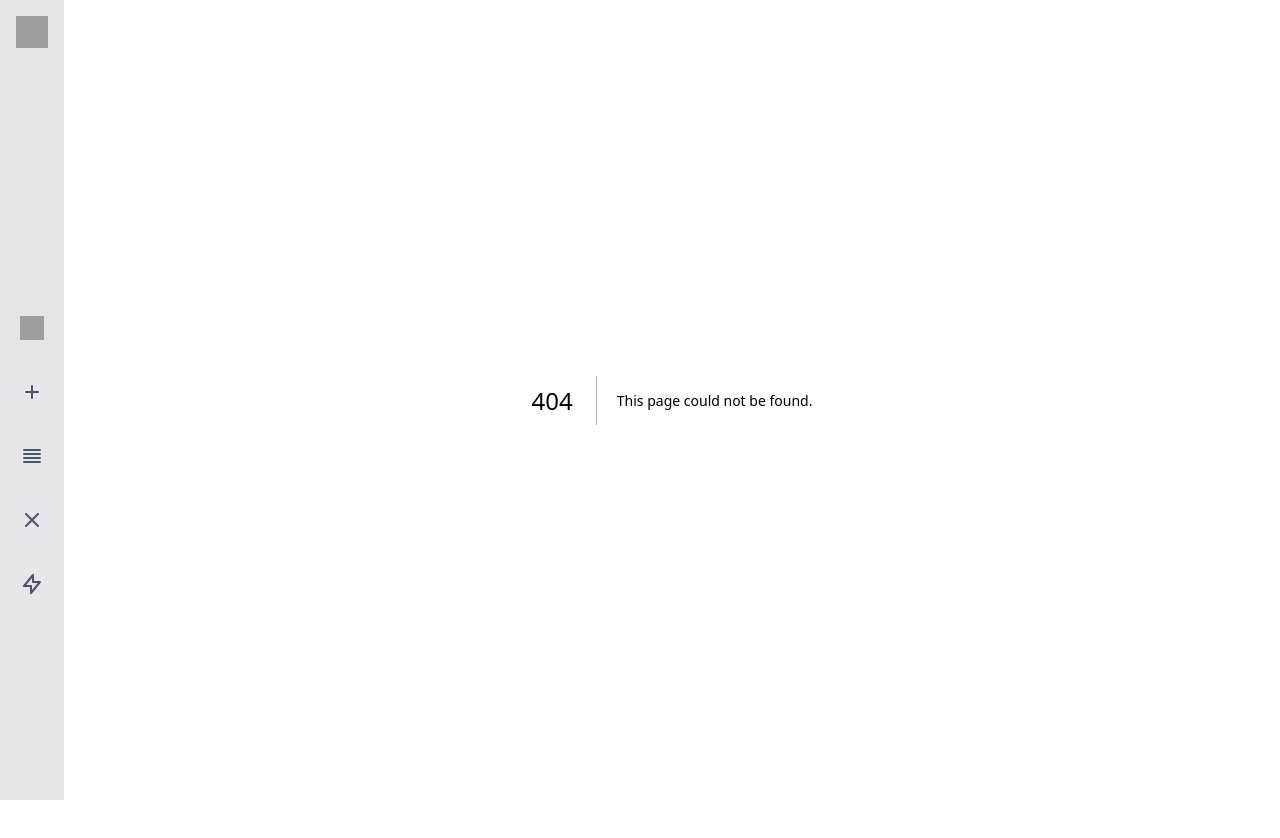
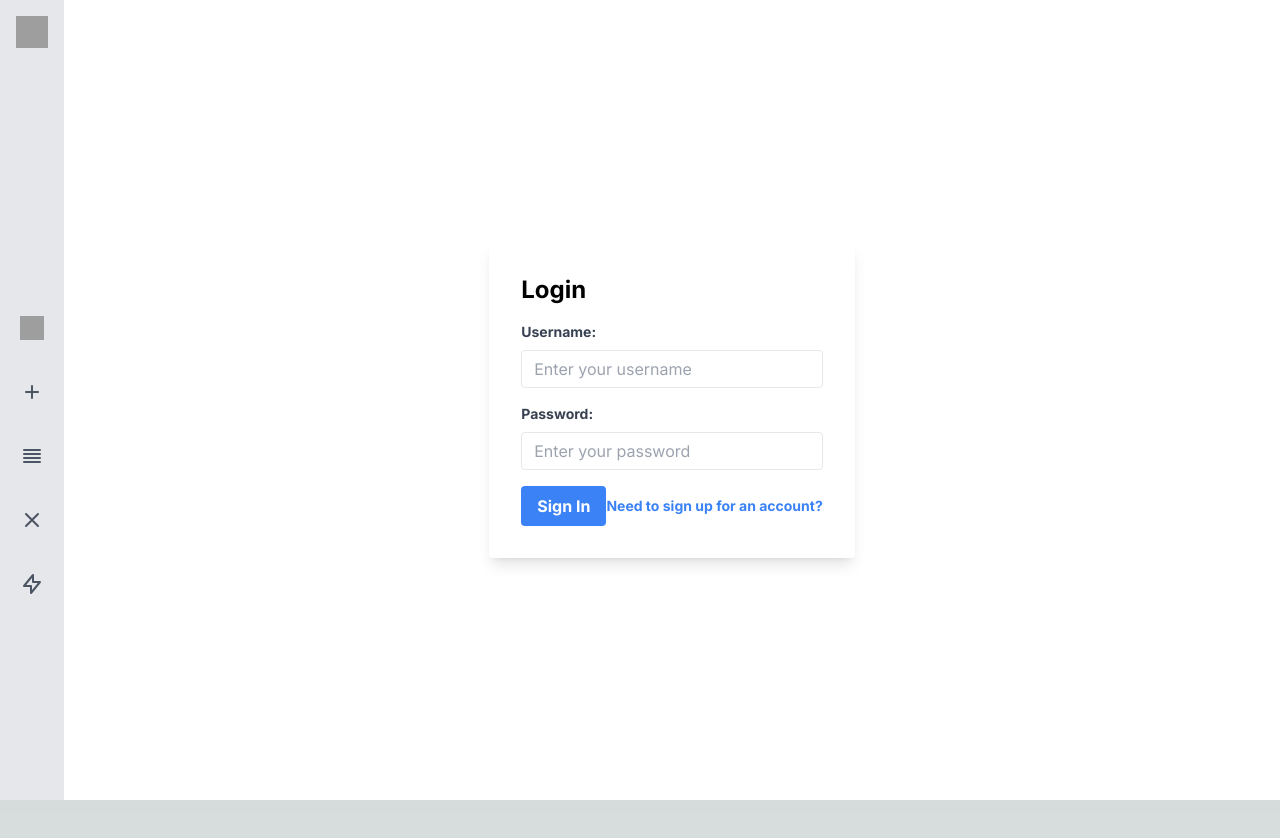
Before and after one commit to SriramMaddirala/Forum, a Next.js app: page /auth in a window 1280 px wide. Before the commit this address had no page. Shown: the top 838 px of the page. Built offline with nearby package versions, Linux system fonts and the light colour scheme; grey boxes are pictures that could not be loaded.

Commit message:
added login/signup and changed event handling a bit for writepost

```diff
--- /dev/null
+++ b/src/app/auth/page.js
@@ -0,0 +1,178 @@
+"use client";
+
+import { useState } from "react";
+export default function page() {
+  const [wantsLogin, setWantsLogin] = useState(true);
+  const [UserName, setUserName] = useState("");
+  const [Password, setPassword] = useState("");
+  const [DupPassword, setDupPassword] = useState("");
+  const [Email, setEmail] = useState("");
+  const handleLogin = async (event) => {
+    const res = await fetch(`http://localhost:1025/login`, {
+      method: "POST",
+      headers: {},
+      next: { revalidate: 2 },
+      body: JSON.stringify({
+        UserName: UserName,
+        Password: Password,
+      }),
+    });
+  };
+  const handleSignup = async (event) => {
+    event.preventDefault();
+    const res = await fetch(`http://localhost:1025/signup`, {
+      method: "POST",
+      headers: {},
+      next: { revalidate: 2 },
+      body: JSON.stringify({
+        UserName: UserName,
+        Password: Password,
+        Email: Email,
+      }),
+    });
+  };
+  if (wantsLogin) {
+    return (
+      <div className="flex items-center justify-center h-screen">
+        <div className="bg-white p-8 rounded shadow-lg">
+          <h2 className="text-2xl font-bold mb-4">Login</h2>
+          <form>
+            <div className="mb-4">
+              <label
+                className="block text-gray-700 text-sm font-bold mb-2"
+                htmlFor="username"
+              >
+                Username:
+              </label>
+              <input
+                className="appearance-none border rounded w-full py-2 px-3 text-gray-700 leading-tight focus:outline-none focus:shadow-outline"
+                id="username"
+                type="username"
+                value={UserName}
+                placeholder="Enter your username"
+                onInput={(event) => setUserName(event.target.value)}
+              />
+            </div>
+            <div className="mb-4">
+              <label
+                className="block text-gray-700 text-sm font-bold mb-2"
+                htmlFor="password"
+              >
+                Password:
+              </label>
+              <input
+                className="appearance-none border rounded w-full py-2 px-3 text-gray-700 leading-tight focus:outline-none focus:shadow-outline"
+                id="password"
+                type="password"
+                value={Password}
+                placeholder="Enter your password"
+                onInput={(event) => setPassword(event.target.value)}
+              />
+            </div>
+            <div className="flex items-center justify-between">
+              <button
+                className="bg-blue-500 hover:bg-blue-700 text-white font-bold py-2 px-4 rounded focus:outline-none focus:shadow-outline"
+                type="submit"
+              >
+                Sign In
+              </button>
+              <button
+                className="inline-block align-baseline font-bold text-sm text-blue-500 hover:text-blue-800"
+                onClick={() => setWantsLogin(false)}
+              >
+                Need to sign up for an account?
+              </button>
+            </div>
+          </form>
+        </div>
+      </div>
+    );
+  }
+  return (
+    <div className="flex items-center justify-center h-screen">
+      <div className="bg-white p-8 rounded shadow-lg">
+        <h2 className="text-2xl font-bold mb-4">Signup</h2>
+        <form>
+          <div className="mb-4">
+            <label
+              className="block text-gray-700 text-sm font-bold mb-2"
+              htmlFor="username"
+            >
+              Username:
+            </label>
+            <input
+              className="appearance-none border rounded w-full py-2 px-3 text-gray-700 leading-tight focus:outline-none focus:shadow-outline"
+              id="name"
+              type="text"
+              value={UserName}
+              placeholder="Enter your name"
+              onInput={(event) => setUserName(event.target.value)}
+            />
+          </div>
+          <div className="mb-4">
+            <label
+              className="block text-gray-700 text-sm font-bold mb-2"
+              htmlFor="email"
+            >
+              Email:
+            </label>
+            <input
+              className="appearance-none border rounded w-full py-2 px-3 text-gray-700 leading-tight focus:outline-none focus:shadow-outline"
+              id="email"
+              type="email"
+              placeholder="Enter your email"
+              value={Email}
+              onInput={(event) => setEmail(event.target.value)}
+            />
+          </div>
+          <div className="mb-4">
+            <label
+              className="block text-gray-700 text-sm font-bold mb-2"
+              htmlFor="password"
+            >
+              Password:
+            </label>
+            <input
+              className="appearance-none border rounded w-full py-2 px-3 text-gray-700 leading-tight focus:outline-none focus:shadow-outline"
+              id="password"
+              type="password"
+              placeholder="Enter your password"
+              value={Password}
+              onInput={(event) => setPassword(event.target.value)}
+            />
+          </div>
+          <div className="mb-4">
+            <label
+              className="block text-gray-700 text-sm font-bold mb-2"
+              htmlFor="confirm-password"
+            >
+              Confirm Password:
+            </label>
+            <input
+              className="appearance-none border rounded w-full py-2 px-3 text-gray-700 leading-tight focus:outline-none focus:shadow-outline"
+              id="confirm-password"
+              type="password"
+              placeholder="Confirm your password"
+              value={DupPassword}
+              onInput={(event) => setDupPassword(event.target.value)}
+            />
+          </div>
+          <div className="flex items-center justify-between">
+            <button
+              className="bg-blue-500 hover:bg-blue-700 text-white font-bold py-2 px-4 rounded focus:outline-none focus:shadow-outline"
+              type="submit"
+            >
+              Sign Up
+            </button>
+            <button
+              className="inline-block align-baseline font-bold text-sm text-blue-500 hover:text-blue-800"
+              onClick={() => setWantsLogin(true)}
+            >
+              Already have an account? Sign in
+            </button>
+          </div>
+        </form>
+      </div>
+    </div>
+  );
+}
--- a/src/app/login/page.js
+++ /dev/null
@@ -1,7 +0,0 @@
-export default function page() {
-  return (
-    <div>
-      <button>here</button>
-    </div>
-  );
-}
--- a/src/components/writePost.js
+++ b/src/components/writePost.js
@@ -24,14 +24,6 @@ export default function writePost({ PosterId, CommId, ParentPostId, EventId }) {
   if (photo != null) {
     url = URL.createObjectURL(photo);
   }
-  const handleTextChange = (event) => {
-    setPost(event.target.value);
-  };
-  const handlePhotoUpload = (event) => {
-    console.log(event.target.files[0]);
-    setPhoto(event.target.files[0]);
-  };
-
   const handlePost = async (event) => {
     try {
       event.preventDefault();
@@ -82,7 +74,7 @@ export default function writePost({ PosterId, CommId, ParentPostId, EventId }) {
         <textarea
           className="w-full p-2 border border-gray-300 text-black rounded mb-2"
           placeholder="What's happening?"
-          onInput={handleTextChange}
+          onInput={(event) => setPost(event.target.value)}
           defaultValue={""}
         />
         <button
@@ -104,10 +96,10 @@ export default function writePost({ PosterId, CommId, ParentPostId, EventId }) {
             id="photo-upload"
             accept="image/*"
             className="hidden"
-            onChange={handlePhotoUpload}
-            onDragEnter={handlePhotoUpload}
-            onDragOver={handlePhotoUpload}
-            onDrop={handlePhotoUpload}
+            onChange={(event) => setPhoto(event.target.files[0])}
+            onDragEnter={(event) => setPhoto(event.target.files[0])}
+            onDragOver={(event) => setPhoto(event.target.files[0])}
+            onDrop={(event) => setPhoto(event.target.files[0])}
           />
           <PreviewImage image={url} />
         </div>
```
Also changed, not shown: jsconfig.json (+4 -4 lines).
